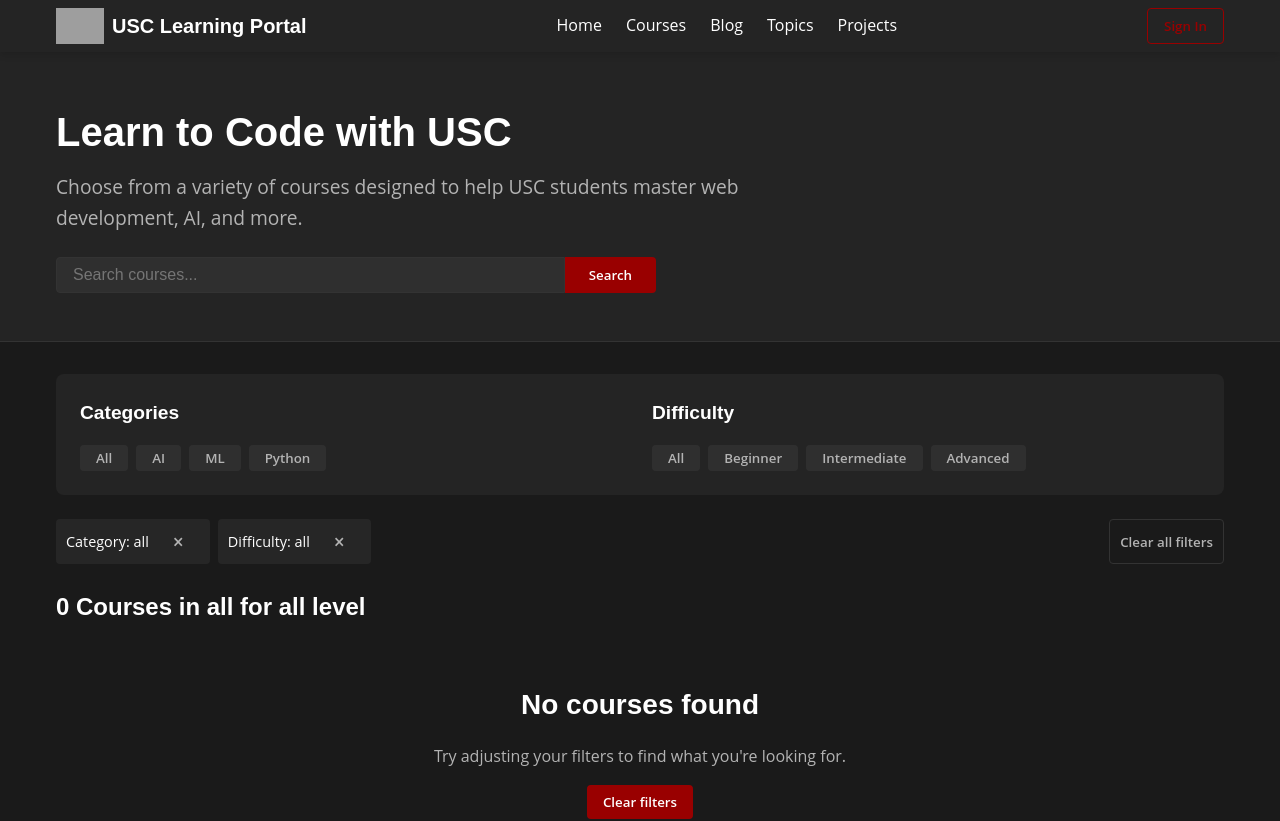
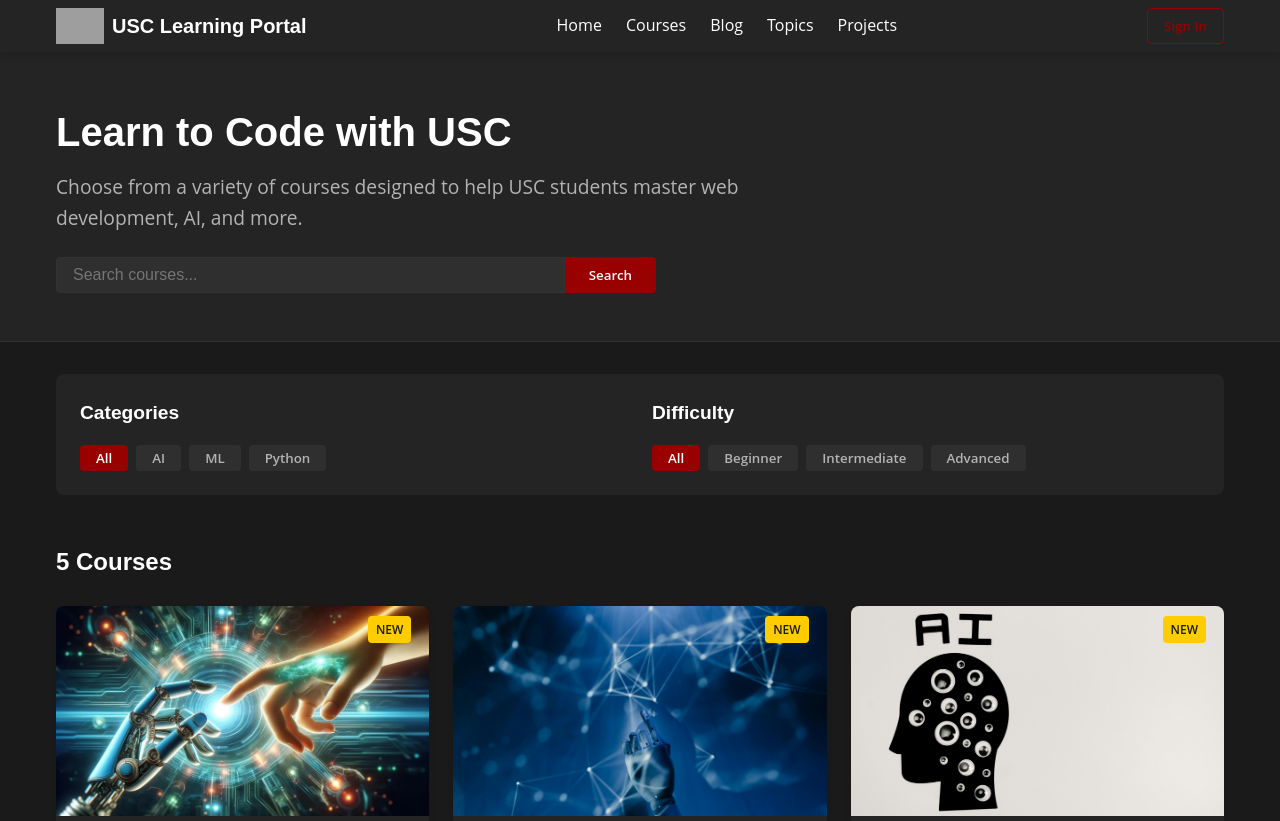
Before and after one commit to AIforStudent/aiforstudent_poc, a React (Create React App) app: page /courses in a window 1280 px wide. Shown: the top 821 px of the page. Built offline with nearby package versions, Linux system fonts and the light colour scheme; grey boxes are pictures that could not be loaded.

Commit message:
minute 'all' button fix

```diff
--- a/src/pages/Courses.jsx
+++ b/src/pages/Courses.jsx
@@ -33,9 +33,9 @@ const additionalCourses = [
 const allCourses = [...featuredCourses, ...additionalCourses];
 
 const Courses = () => {
-  const [activeFilter, setActiveFilter] = useState('all');
+  const [activeFilter, setActiveFilter] = useState('All');
   const [searchQuery, setSearchQuery] = useState('');
-  const [difficultyFilter, setDifficultyFilter] = useState('all');
+  const [difficultyFilter, setDifficultyFilter] = useState('All');
 
   // Filter courses based on active filters and search query
 const filteredCourses = allCourses.filter(course => {
```
